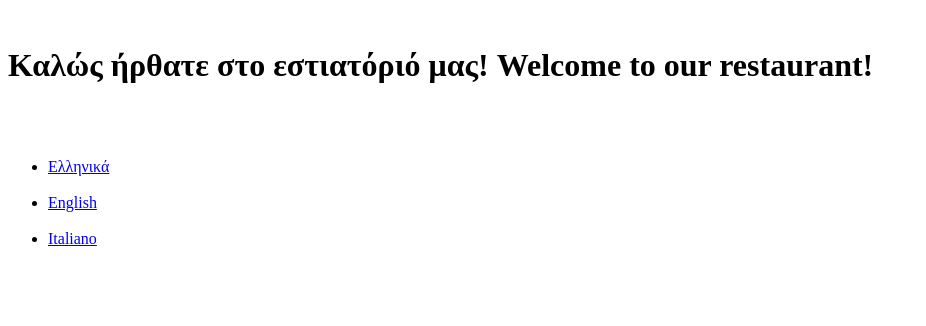
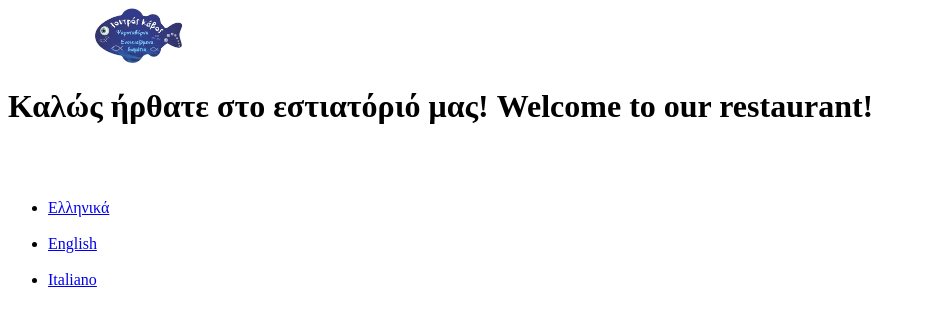
Before and after one commit to chondroskavos/qr-menu, a plain HTML site: page index.html in a window 1280 px wide. Shown: the whole page, without its empty margins (0-926 px from the left). Drawn offline with Linux system fonts and the light colour scheme.

Commit message:
Update index.html

```diff
--- a/index.html
+++ b/index.html
@@ -6,6 +6,7 @@
         <title>Menu Selection</title>
 </head>
 <body>
+  <img src="logo.png" alt="Logo" style="max-width: 100px;">
         <h1>Καλώς ήρθατε στο εστιατόριό μας! Welcome to our restaurant!</h1>
         <ul>
                 <li><a href="https://chondroskavos.github.io/qr-menu/greek.pdf">Ελληνικά</a></li>
```
